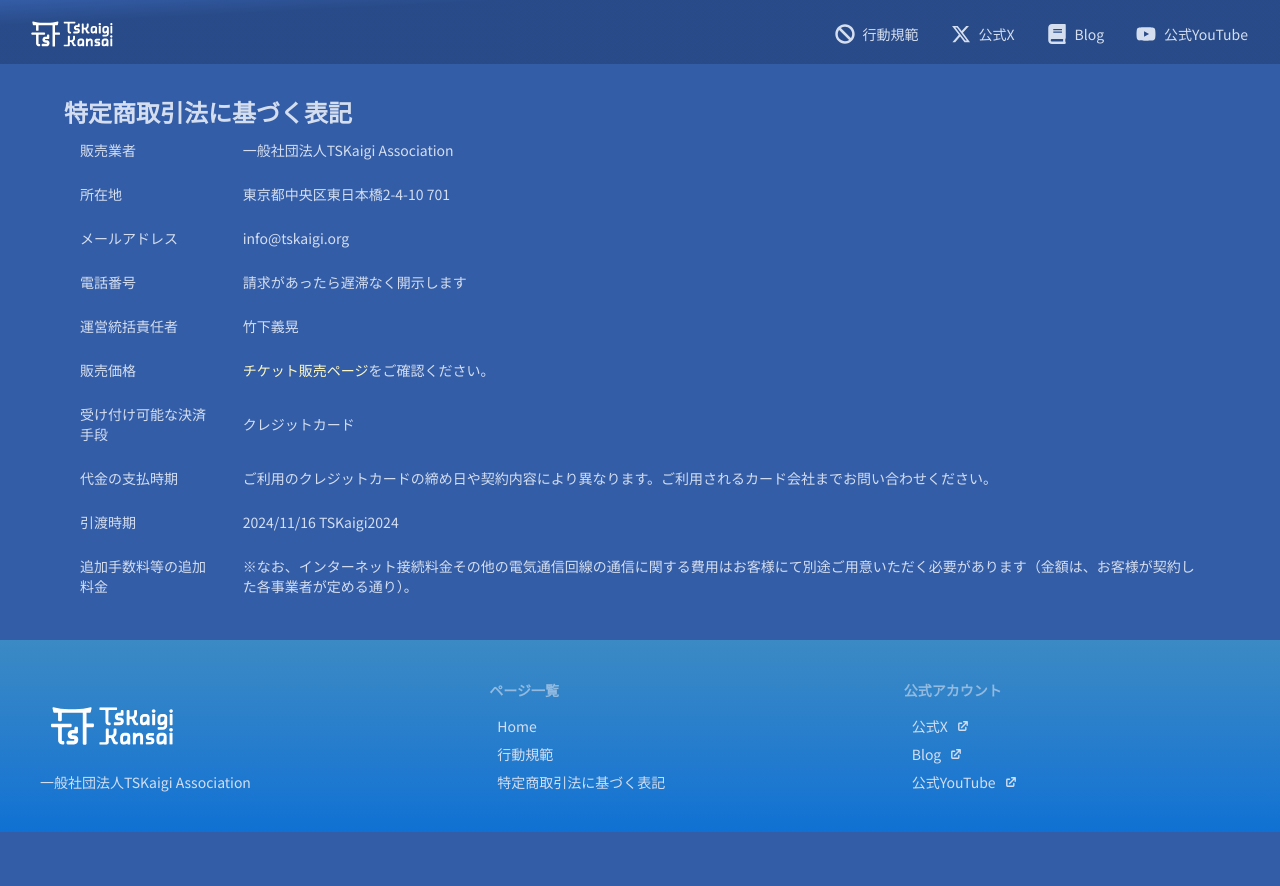
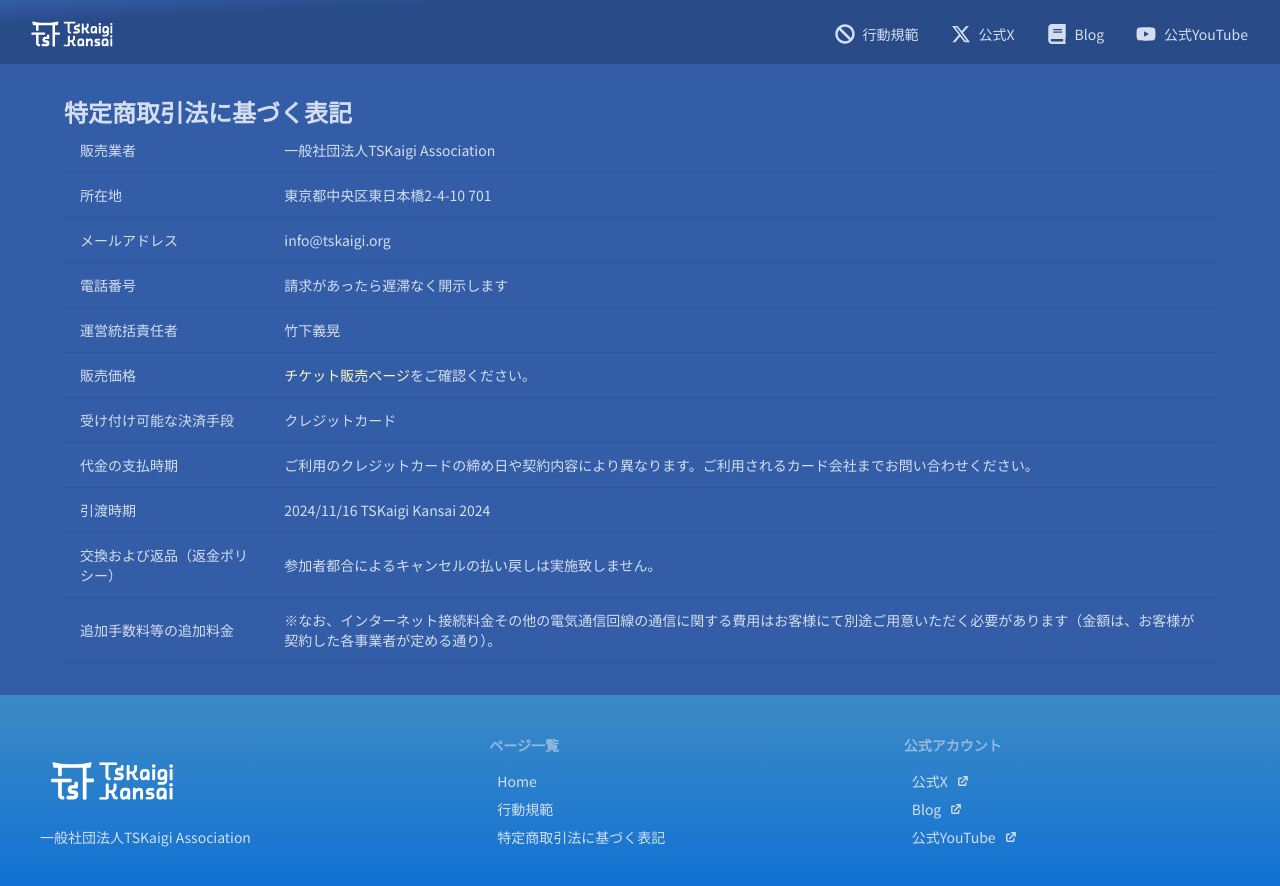
Before and after one commit to tskaigi/kansai-web-site, a Next.js app: page /specific-commercial in a window 1280 px wide. Before the commit the page ends 832 px from the top, so only its background shows below. Built offline with nearby package versions, Linux system fonts and the light colour scheme.

Commit message:
feat: add specific commercial

```diff
--- a/src/app/page.tsx
+++ b/src/app/page.tsx
@@ -1,6 +1,7 @@
 import CommitteeCards from "@/components/CommitteeCards";
 import { StaffMemberSection } from "@/components/StaffMemberSection";
 import { selectionCommittee } from "@/lib/data/committee";
+import { TICKET_PAGE_URL } from "@/lib/data/pageInfos";
 import Container from "@/ui/container";
 import { HiExternalLink } from "react-icons/hi";
 
@@ -31,7 +32,7 @@
               </p>
               <div className="mt-4 text-center">
                 <a
-                  href="https://peatix.com/event/4149743/view"
+                  href={TICKET_PAGE_URL}
                   rel="noopener noreferrer"
                   target="_blank"
                   className="max-w-xs btn btn-lg btn-accent w-full overflow-hidden whitespace-nowrap bg-gradient-to-r from-accent to-[#FFCDA8] font-bold text-primary-content hover:opacity-90"
--- a/src/app/specific-commercial/page.tsx
+++ b/src/app/specific-commercial/page.tsx
@@ -1,3 +1,4 @@
+import { TICKET_PAGE_URL } from "@/lib/data/pageInfos";
 import Container from "@/ui/container";
 
 export default function SpecificCommercialTopPage() {
@@ -5,55 +6,86 @@
     <Container>
       <h2 className="text-2xl font-bold">特定商取引法に基づく表記</h2>
       <table className="table w-full">
+        <tbody>
           <tr>
             <td>販売業者</td>
             <td>一般社団法人TSKaigi Association</td>
           </tr>
+        </tbody>
+        <tbody>
           <tr>
             <td>所在地</td>
             <td>東京都中央区東日本橋2-4-10 701</td>
           </tr>
+        </tbody>
+        <tbody>
           <tr>
             <td>メールアドレス</td>
             <td>info@tskaigi.org</td>
           </tr>
+        </tbody>
+        <tbody>
           <tr>
             <td>電話番号</td>
             <td>請求があったら遅滞なく開示します</td>
           </tr>
+        </tbody>
+        <tbody>
           <tr>
             <td>運営統括責任者</td>
             <td>竹下義晃</td>
           </tr>
+        </tbody>
+        <tbody>
           <tr>
             <td>販売価格</td>
             <td>
-            <a className="text-yellow-100" href="/">
+              <a
+                href={TICKET_PAGE_URL}
+                rel="noopener noreferrer"
+                target="_blank"
+                className="text-yellow-100"
+              >
                 チケット販売ページ
               </a>
               をご確認ください。
             </td>
           </tr>
+        </tbody>
+        <tbody>
           <tr>
             <td>受け付け可能な決済手段</td>
             <td>クレジットカード</td>
           </tr>
+        </tbody>
+        <tbody>
           <tr>
             <td>代金の支払時期</td>
             <td>
               ご利用のクレジットカードの締め日や契約内容により異なります。ご利用されるカード会社までお問い合わせください。
             </td>
           </tr>
+        </tbody>
+        <tbody>
           <tr>
             <td>引渡時期</td>
-          <td>2024/11/16 TSKaigi2024</td>
+            <td>2024/11/16 TSKaigi Kansai 2024</td>
           </tr>
+        </tbody>
+        <tbody>
+          <tr>
+            <td>交換および返品（返金ポリシー）</td>
+            <td>参加者都合によるキャンセルの払い戻しは実施致しません。</td>
+          </tr>
+        </tbody>
+        <tbody>
           <tr>
             <td>追加手数料等の追加料金</td>
             <td>
               ※なお、インターネット接続料金その他の電気通信回線の通信に関する費用はお客様にて別途ご用意いただく必要があります（金額は、お客様が契約した各事業者が定める通り）。
             </td>
           </tr>
+        </tbody>
       </table>
     </Container>
   );
--- a/src/lib/data/pageInfos.ts
+++ b/src/lib/data/pageInfos.ts
@@ -3,6 +3,8 @@
 import { FaYoutube } from "react-icons/fa";
 import { FaXTwitter } from "react-icons/fa6";
 import { HiHome } from "react-icons/hi";
+
+export const TICKET_PAGE_URL = "https://peatix.com/event/4149743";
 
 export type PageInfo = {
   id: string;
```
Lines whose indentation alone changed are shown as unchanged.
